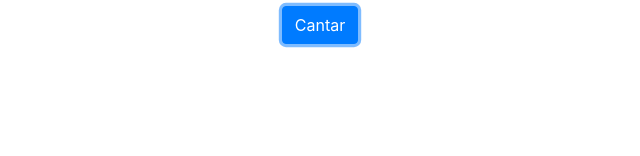
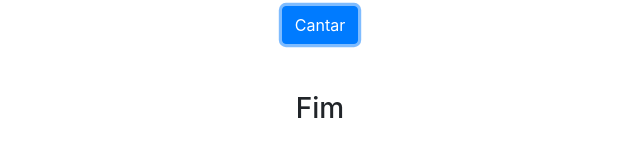
Before and after one commit to juliarodriguess/twitter_reprograma, a plain HTML site: page index.html in a window 1280 px wide. Both pictures are taken after a click on the button "Cantar". Shown: the part 360-516 px from the top of the page, 320-960 px from the left. Drawn offline with nearby package versions, Linux system fonts and the light colour scheme.

Commit message:
Publicar o tweet na página

```diff
--- a/index.html
+++ b/index.html
@@ -19,13 +19,19 @@
     <form action="" class="d-flex flex-column align-items-center">
         <div class="form-group mx-auto col-6 mt-3">
             <label for="exampleFormControlTextarea1">Dê o seu piado:</label>
-            <textarea class="form-control" id="exampleFormControlTextarea1" rows="3" placeholder="Piu!"></textarea>
+            <textarea class="form-control" id="text-tweet" rows="3" placeholder="Piu!"></textarea>
         </div>
         <p class="text-center">Restam x caracteres</p>
-        <button type="button" class="btn btn-primary mx-center mt-3">Cantar</button>
+        <button type="button" class="btn btn-primary mx-center mt-3" id="btn-submit">Cantar</button>
     </form>
+    <section id=tweets>
+        <div>
+            <p class="h3 text-center mt-5" id=fim>Fim</p>
+        </div>
+    </section>
     <script src="https://code.jquery.com/jquery-3.3.1.slim.min.js" integrity="sha384-q8i/X+965DzO0rT7abK41JStQIAqVgRVzpbzo5smXKp4YfRvH+8abtTE1Pi6jizo" crossorigin="anonymous"></script>
     <script src="https://cdnjs.cloudflare.com/ajax/libs/popper.js/1.14.3/umd/popper.min.js" integrity="sha384-ZMP7rVo3mIykV+2+9J3UJ46jBk0WLaUAdn689aCwoqbBJiSnjAK/l8WvCWPIPm49" crossorigin="anonymous"></script>
     <script src="https://stackpath.bootstrapcdn.com/bootstrap/4.1.3/js/bootstrap.min.js" integrity="sha384-ChfqqxuZUCnJSK3+MXmPNIyE6ZbWh2IMqE241rYiqJxyMiZ6OW/JmZQ5stwEULTy" crossorigin="anonymous"></script>
+    <script src="js/main.js"></script>
 </body>
 </html>
--- a/js/main.js
+++ b/js/main.js
@@ -0,0 +1,11 @@
+let button = $("#btn-submit");
+button.click(function () {
+    let text = $("#text-tweet").val();
+    let fim = $("#fim");
+    let tweet =
+    `<div>
+    <p class="h3 text-center mt-5">${text}</p>
+    </div>`
+    fim.prepend(tweet);
+    console.log(text, tweet);
+});
```
